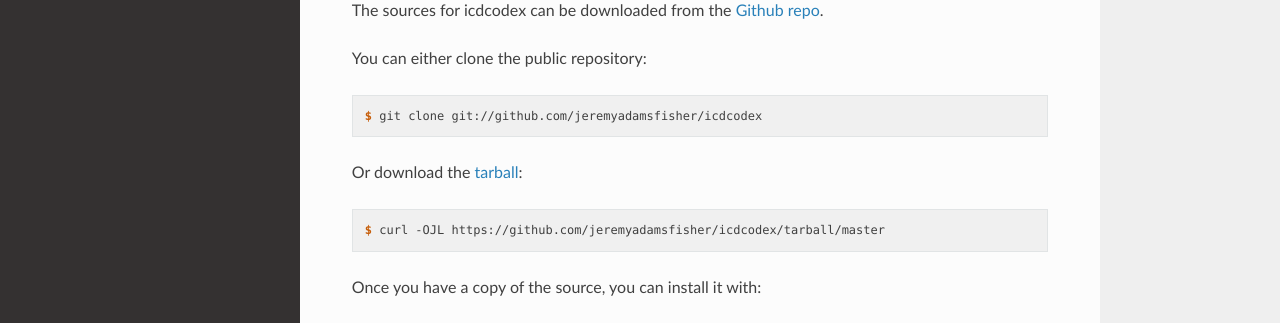
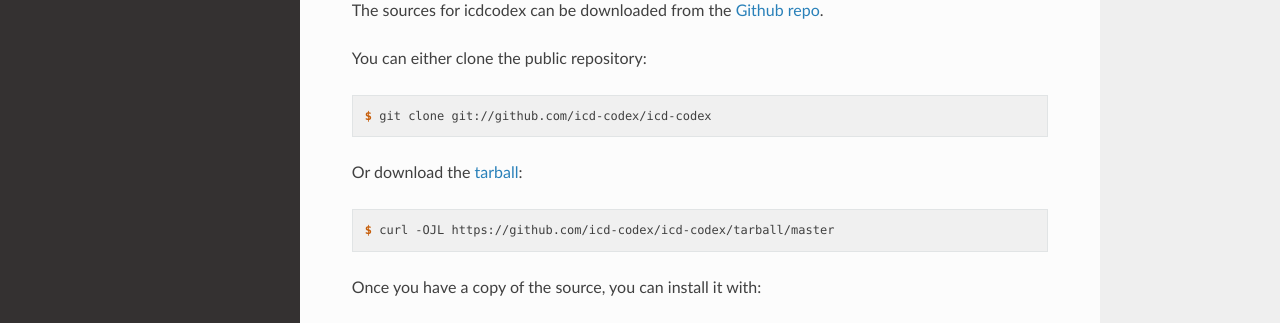
Before and after one commit to icd-codex/icd-codex, a Sphinx documentation site: the page built from docs/installation.rst, in a window 1280 px wide and 1064 px high. Shown: the part 508-831 px from the top of the window. Built offline with Sphinx 7.4.7 and the Read the Docs theme 2.0.0, drawn with Linux system fonts in a browser that asks for light colours.

Commit message:
fix url (#25)
Co-authored-by: Jeremy Fisher <jeremyf@andrew.cmu.edu>

```diff
--- a/docs/installation.rst
+++ b/docs/installation.rst
@@ -32,13 +32,13 @@ You can either clone the public repository:
 
 .. code-block:: console
 
-    $ git clone git://github.com/jeremyadamsfisher/icdcodex
+    $ git clone git://github.com/icd-codex/icd-codex
 
 Or download the `tarball`_:
 
 .. code-block:: console
 
-    $ curl -OJL https://github.com/jeremyadamsfisher/icdcodex/tarball/master
+    $ curl -OJL https://github.com/icd-codex/icd-codex/tarball/master
 
 Once you have a copy of the source, you can install it with:
 
@@ -47,5 +47,5 @@ Once you have a copy of the source, you can install it with:
     $ python setup.py install
 
 
-.. _Github repo: https://github.com/jeremyadamsfisher/icdcodex
-.. _tarball: https://github.com/jeremyadamsfisher/icdcodex/tarball/master
+.. _Github repo: https://github.com/icd-codex/icd-codex
+.. _tarball: https://github.com/icd-codex/icd-codex/tarball/master
```
